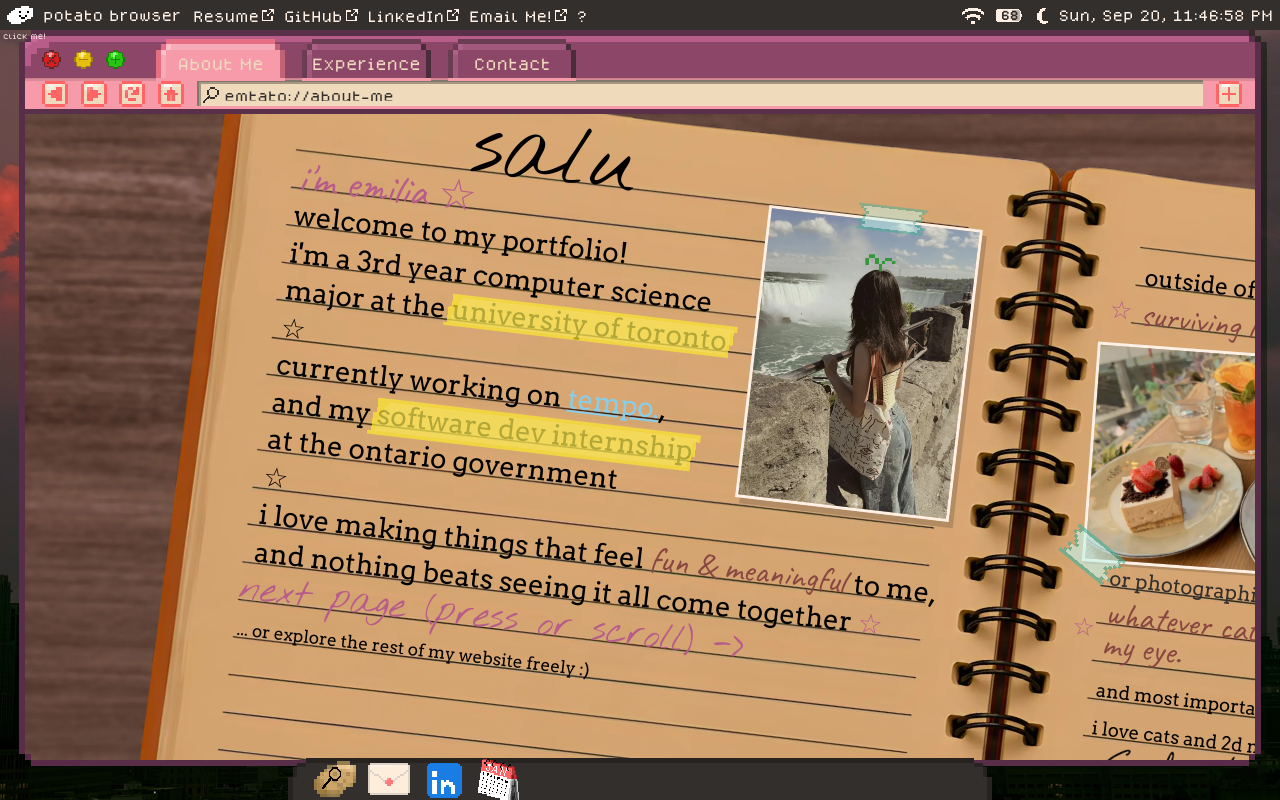
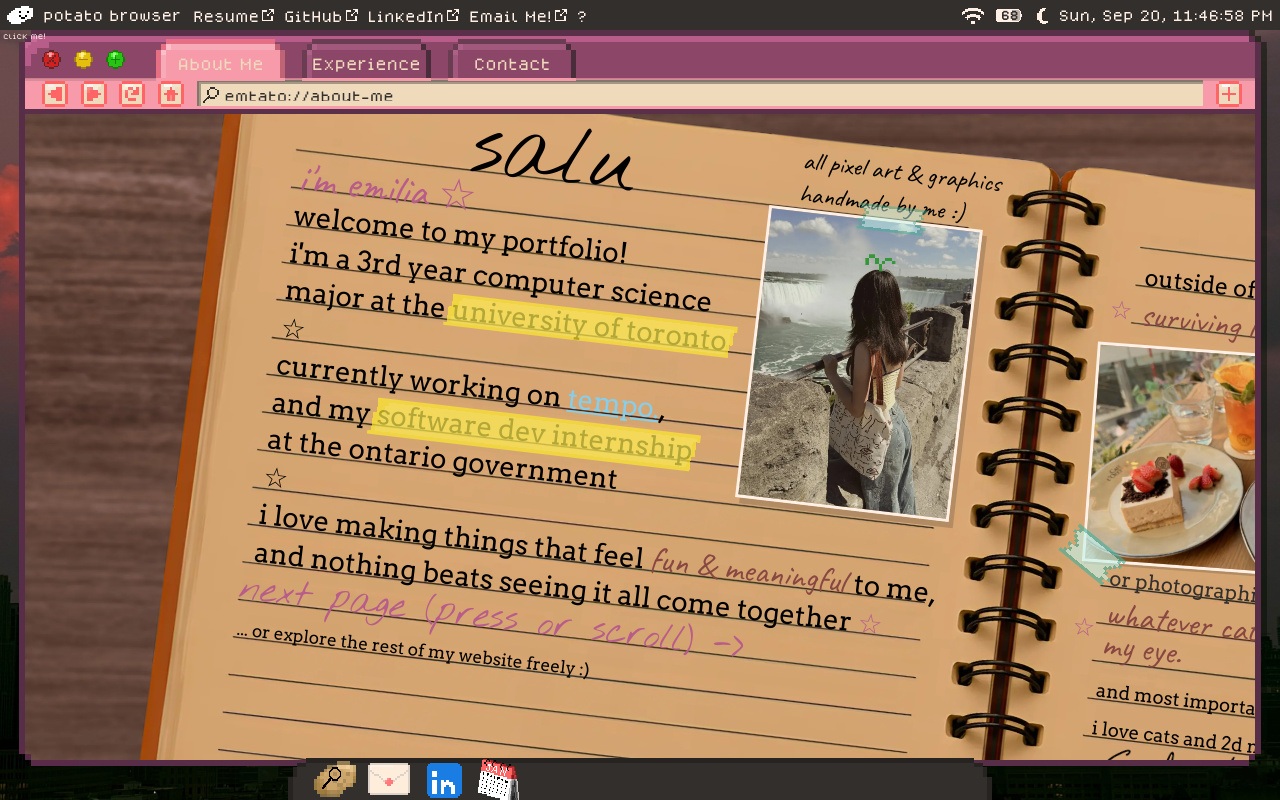
Before and after one commit to emtato/emtato-portfolio, a React (Vite) app: page / in a window 1280 px wide. Built offline with nearby package versions, Linux system fonts and the light colour scheme.

Commit message:
adding art note :)

```diff
--- a/src/components/about/AboutMe.css
+++ b/src/components/about/AboutMe.css
@@ -129,6 +129,13 @@
     top: 0.3%;
     left: 35%;
     font: 5cqw "NYCD";
+}
+
+.aboutme-page1-note {
+    top: 1.5%;
+    left: 70%;
+    position: absolute;
+    font: 1.5cqw "Caveat";
 }
 
 .language-1 {
@@ -600,6 +607,7 @@
     .aboutme-page1-values-line {
         margin-top: -0.4cqw;
     }
+
     .aboutme-page1-mobile-fix {
         line-height: 1.8cqw;
     }
--- a/src/components/about/AboutMe.tsx
+++ b/src/components/about/AboutMe.tsx
@@ -36,7 +36,7 @@ export default function AboutMe({nextTab}: AboutMeProps) {
 
     useEffect(() => {
         let delay = 225
-        if(!increasingLetters) delay = 125 //quicker deletion than increasing letters
+        if (!increasingLetters) delay = 125 //quicker deletion than increasing letters
         if (increasingLetters && charactersDisplayed === greetingsList[greetingLanguage].length) { //typing reached last letter
             delay = 1500
         }
@@ -75,6 +75,7 @@ export default function AboutMe({nextTab}: AboutMeProps) {
                         <div
                             className={`language-${greetingLanguage} aboutme-page1-greeting`}>{greetingsList[greetingLanguage].substring(0, charactersDisplayed)}</div>
                         <div className="aboutme-page1-name-intro">i'm emilia ☆</div>
+                        <div className="aboutme-page1-note">all pixel art & graphics handmade by me :)</div>
                         <img className="aboutme-page1-portrait-photo"
                              alt=""
                              src="/assets/browser/content/about-me/me-2.webp"/>
--- a/src/components/experience/Experience.tsx
+++ b/src/components/experience/Experience.tsx
@@ -264,7 +264,7 @@ export default function Experience({BrowserSaysOpen}: ExperienceProps) {
                             shortHighlight="woah inception"
                             highlight="Reduced five large media assets by 94%, cutting initial load time to under one second."
                             description="After gaining more React experience through Tempo, I wanted a personal site that demonstrated my skills while still feeling unmistakably like me. Emportfolio became a frontend-focused project where I dreamt up my ideal design language and aesthetic, then brought it to life through a hand drawn pixel art interface and animations: a process that rounded out my full-stack skill set and helped me discover how much I enjoy creating visually expressive experiences."
-                            myContribution={["Built a scroll driven notebook that maps vertical scroll progress into two axis CSS transforms across one responsive canvas, keeping text, photos, and decorations aligned as users move between pages on desktop and mobile.", "Constructed a responsive pixel art browser from tiled frame assets and stateful React components, with functional tabs, window controls, and layouts that preserve the interface’s proportions across desktop and mobile.", "Resizing and WebP conversion reduced five big media assets by 94%, cutting initial load from 5–6 seconds to <1 second."]}
+                            myContribution={["Built a scroll driven notebook that maps vertical scroll progress into two axis CSS transforms across one responsive canvas, keeping text, photos, and decorations aligned as users move between pages on desktop and mobile.", "Created a responsive pixel art browser from tiled frame assets and stateful React components, with functional tabs, window controls, and layouts that preserve the interface’s proportions across desktop and mobile.", "Resizing and WebP conversion reduced five big media assets by 94%, cutting initial load from 5–6 seconds to <1 second."]}
                             cardImg={`${mediaFilePath}emportfolio/portfolio.webp`}
                             expandedImgs={[`${mediaFilePath}emportfolio/img2.webp`]}
                             timeInfo="2026 - Present"
```
